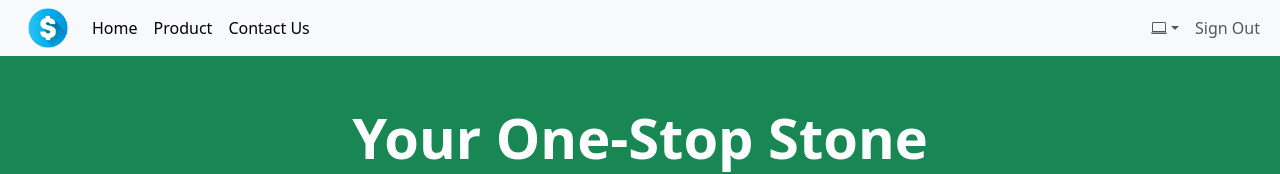
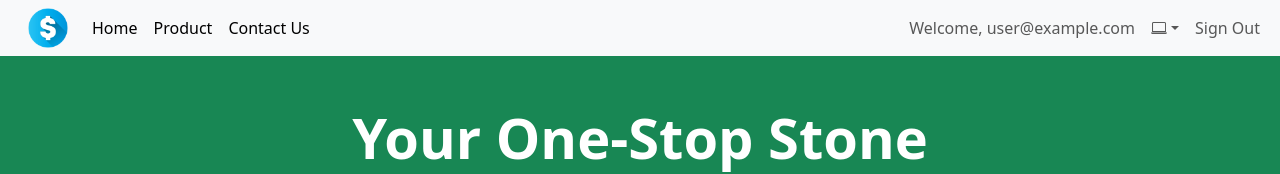
Before and after one commit to bekov28/granite-online-shop, a Vue app: page / in a window 1280 px wide. Shown: the top 174 px of the page. Built offline with nearby package versions, Linux system fonts and the light colour scheme; no server answers; the database is empty; sample sign-in values are in the browser's storage.

Commit message:
email showed

```diff
--- a/src/components/layout/Header.vue
+++ b/src/components/layout/Header.vue
@@ -41,6 +41,9 @@
           </li>
         </ul>
         <ul class="d-flex navbar-nav">
+          <li class="nav-link" v-if="authStore.isAuthenticated">
+            Welcome, {{ authStore.user?.email }}
+          </li>
           <li class="nav-item dropdown">
             <a
               class="nav-link dropdown-toggle"
@@ -100,6 +103,7 @@ import { APP_ROUTE_NAMES } from '@/constants/routeNames'
 import { useRouter } from 'vue-router'
 import { useThemeStore } from '@/stores/themeStore'
 import { useAuthStore } from '@/stores/authStore'
+import { auth } from '@/utility/firebaseConfig'
 
 const themeStore = useThemeStore()
 const authStore = useAuthStore()
```
